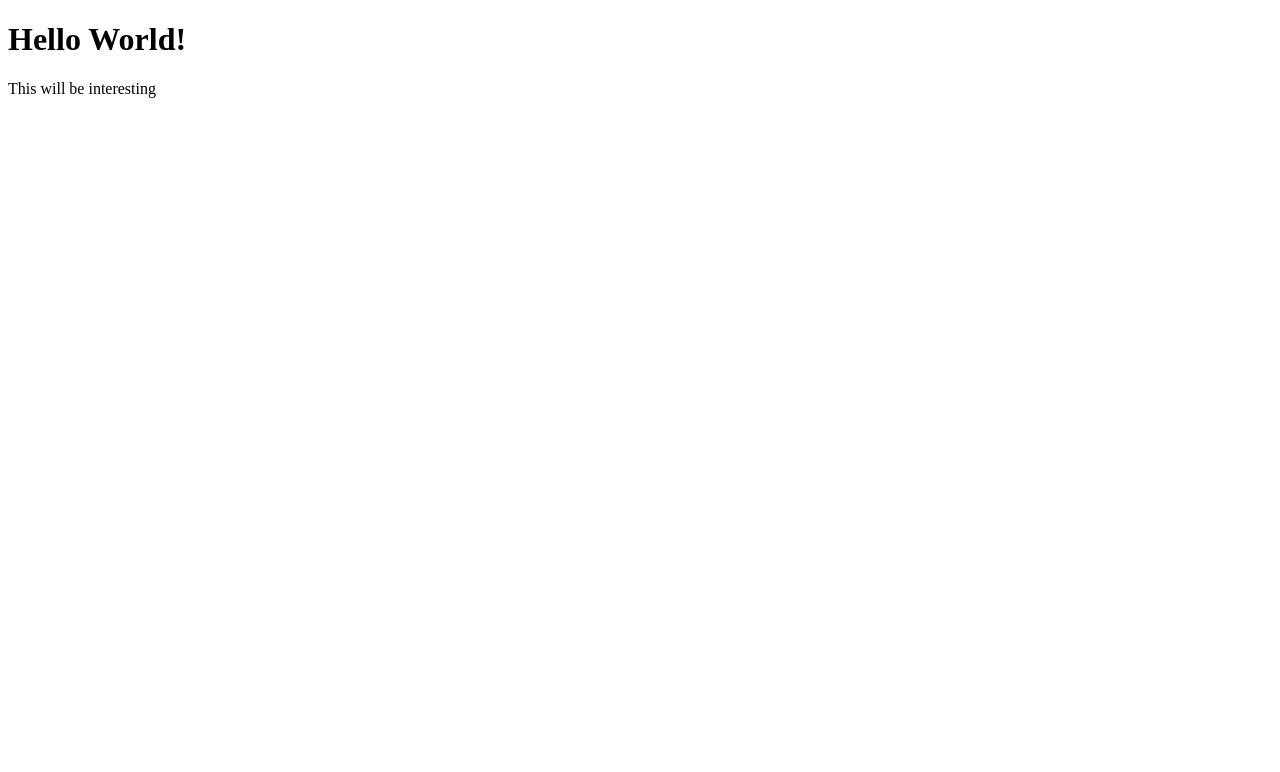
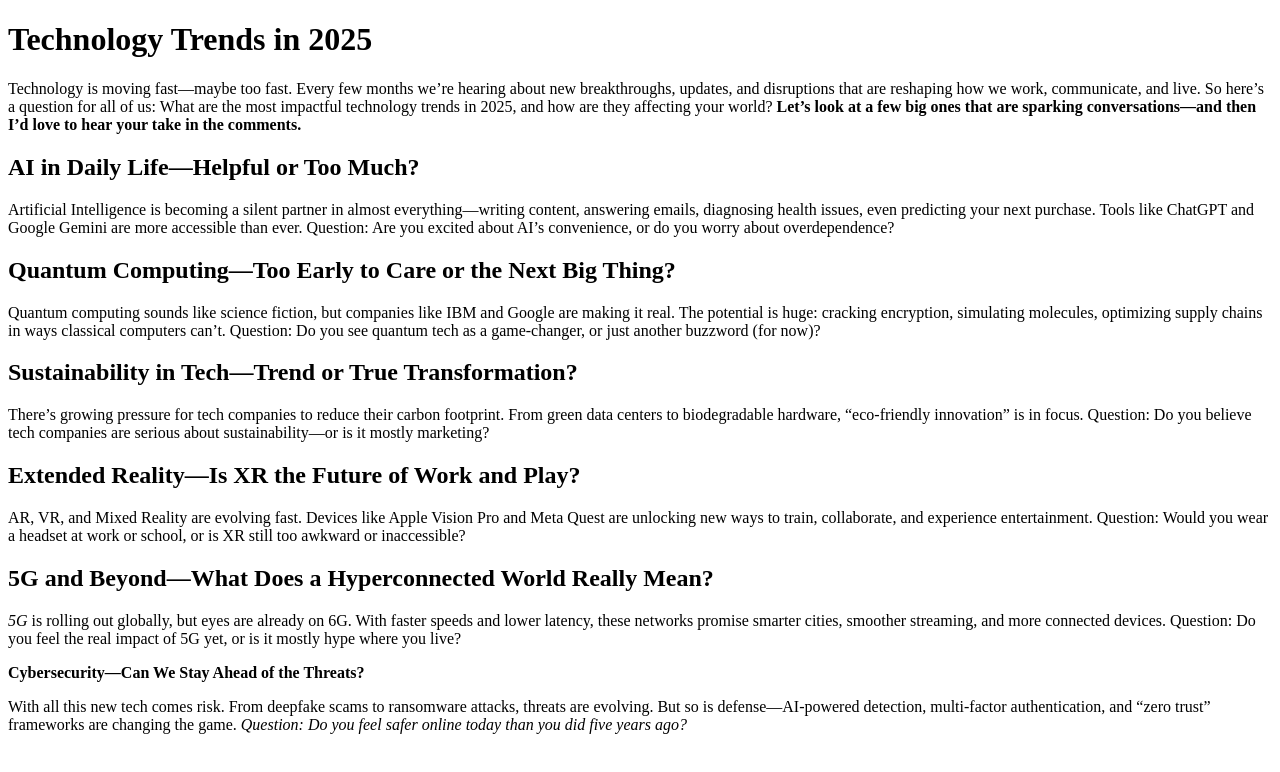
Before and after one commit to kevinatandi24/Boiler-plate, a plain HTML site: page index.html in a window 1280 px wide. Drawn offline with Linux system fonts and the light colour scheme.

Commit message:
technology blog

```diff
--- a/index.html
+++ b/index.html
@@ -3,11 +3,36 @@
 <head>
 	<meta charset="UTF-8">
 	<meta name="viewport" content="width=device-width, initial-scale=1.0">
-	<title>My First Webpage</title>
+	<title>Technology Blog</title>
 </head>
 <body>
-	<h1>Hello World!</h1>
-	<p>This will be interesting</p>
+	<h1>Technology Trends in 2025</h1>
+Technology is moving fast—maybe too fast. Every few months we’re hearing about new breakthroughs, updates, and disruptions that are reshaping how we work, communicate, and live. So here’s a question for all of us: What are the most impactful technology trends in 2025, and how are they affecting your world?
 
+<strong>Let’s look at a few big ones that are sparking conversations—and then I’d love to hear your take in the comments.</strong>
+
+<h2>AI in Daily Life—Helpful or Too Much?</h2>
+<p>Artificial Intelligence is becoming a silent partner in almost everything—writing content, answering emails, diagnosing health issues, even predicting your next purchase. Tools like ChatGPT and Google Gemini are more accessible than ever.
+Question: Are you excited about AI’s convenience, or do you worry about overdependence?</p>
+
+<h2>Quantum Computing—Too Early to Care or the Next Big Thing?</h2>
+<p>Quantum computing sounds like science fiction, but companies like IBM and Google are making it real. The potential is huge: cracking encryption, simulating molecules, optimizing supply chains in ways classical computers can’t.
+Question: Do you see quantum tech as a game-changer, or just another buzzword (for now)?</p>
+
+<h2>Sustainability in Tech—Trend or True Transformation?</h2>
+<p>There’s growing pressure for tech companies to reduce their carbon footprint. From green data centers to biodegradable hardware, “eco-friendly innovation” is in focus.
+Question: Do you believe tech companies are serious about sustainability—or is it mostly marketing?</p>
+
+<h2>Extended Reality—Is XR the Future of Work and Play?</h2>
+<p>AR, VR, and Mixed Reality are evolving fast. Devices like Apple Vision Pro and Meta Quest are unlocking new ways to train, collaborate, and experience entertainment.
+Question: Would you wear a headset at work or school, or is XR still too awkward or inaccessible?</p>
+
+<h2>5G and Beyond—What Does a Hyperconnected World Really Mean?</h2>
+<p><em>5G </em>is rolling out globally, but eyes are already on 6G. With faster speeds and lower latency, these networks promise smarter cities, smoother streaming, and more connected devices.
+Question: Do you feel the real impact of 5G yet, or is it mostly hype where you live?</p>
+
+<strong>Cybersecurity—Can We Stay Ahead of the Threats?</strong>
+<p>With all this new tech comes risk. From deepfake scams to ransomware attacks, threats are evolving. But so is defense—AI-powered detection, multi-factor authentication, and “zero trust” frameworks are changing the game.
+<em>Question: Do you feel safer online today than you did five years ago?</em></p>
 </body>
 </html>
```
